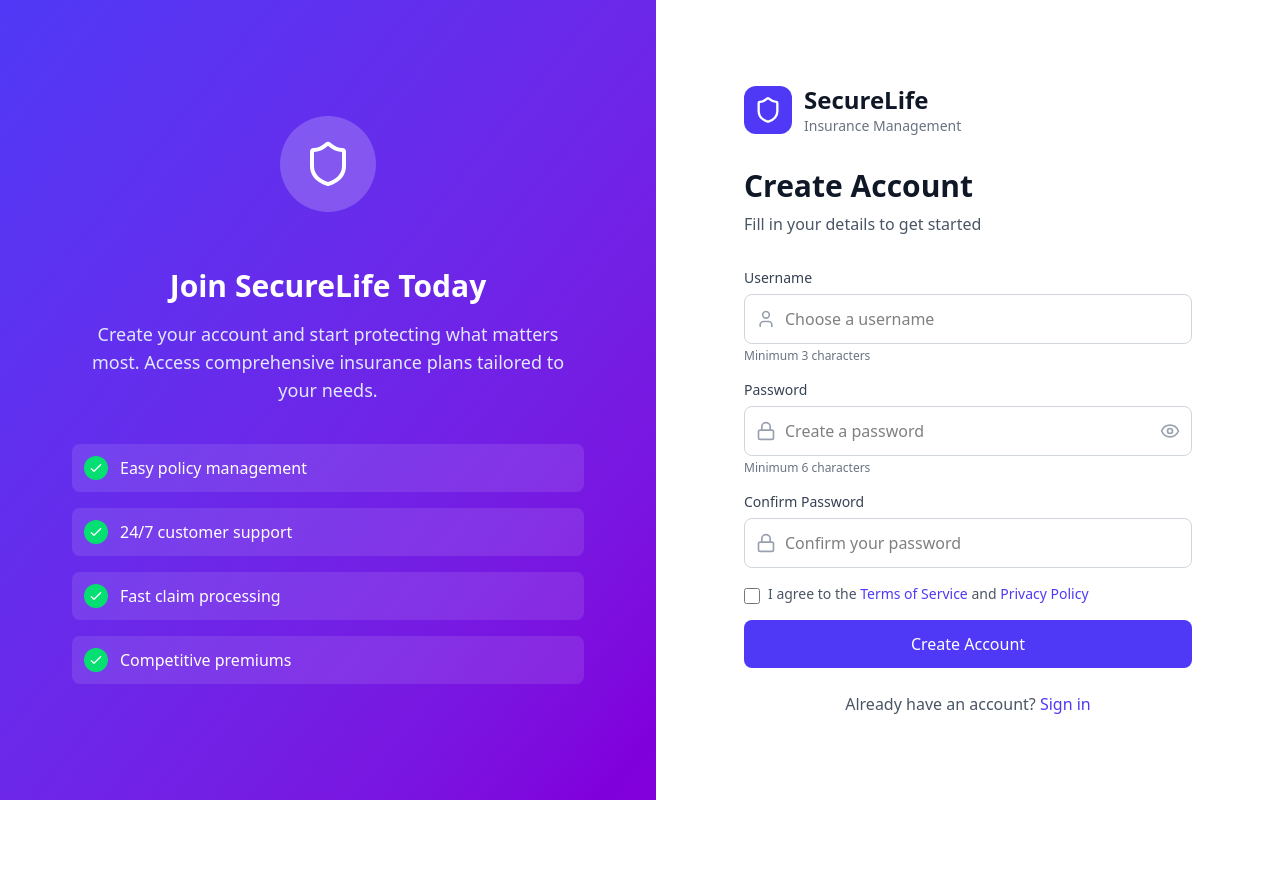
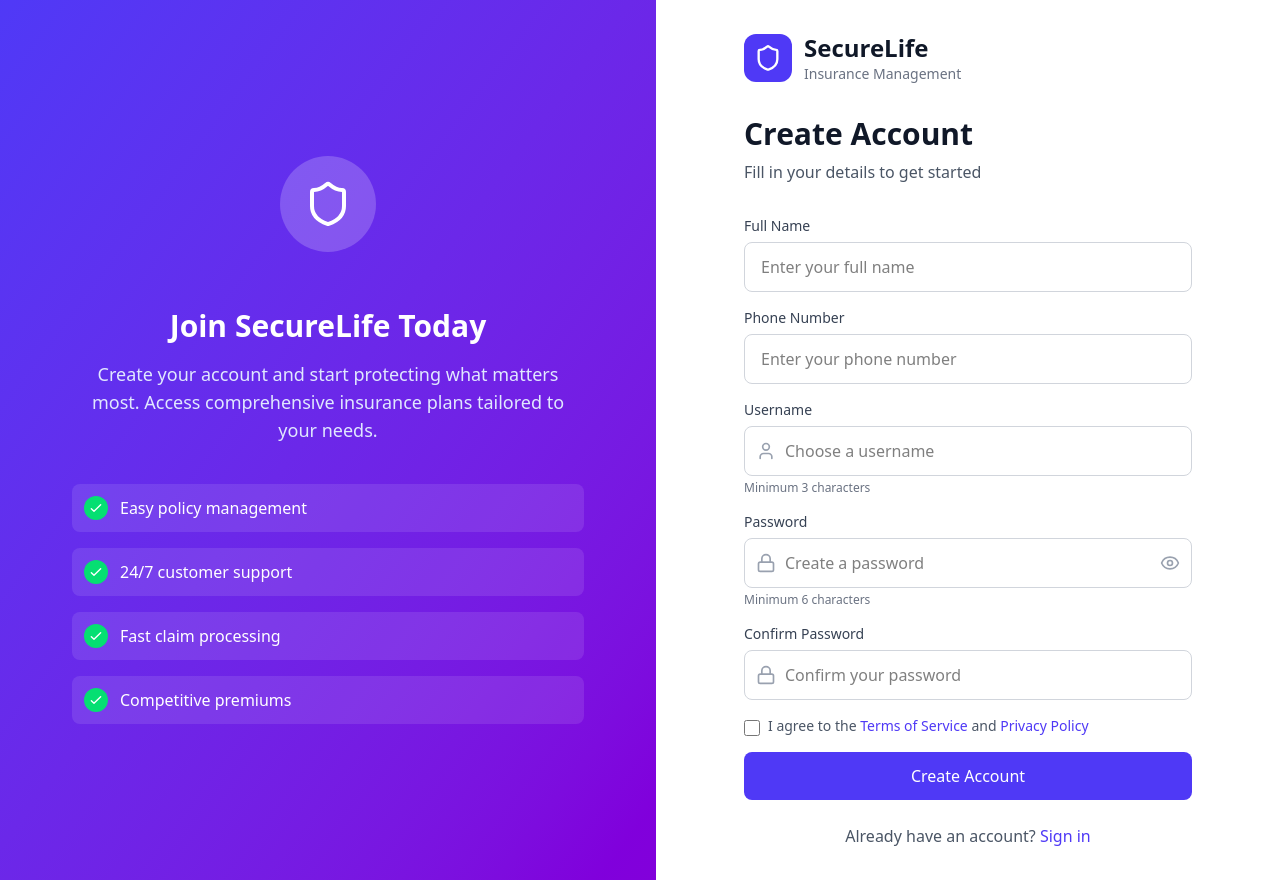
Before and after one commit to SahilLokhande2604/insurance-final, a React (Vite) app: page /register in a window 1280 px wide. Before the commit the page ends 800 px from the top, so only its background shows below. Built offline with nearby package versions, Linux system fonts and the light colour scheme.

Commit message:
small update in my-policy, policy

```diff
--- a/src/api/authApi.js
+++ b/src/api/authApi.js
@@ -146,6 +146,8 @@ export const authApi = {
     const response = await axiosInstance.post("/api/users/register", {
       username: data.username,
       password: data.password,
+      name: data.name,
+      phone: data.phone,
     });
 
     return {
@@ -155,6 +157,12 @@ export const authApi = {
   },
 
   async logout() {
+    // console.log(loggedInUser);
+    console.log(localStorage.getItem("username"));
+    console.log(localStorage.getItem("token"));
+    localStorage.removeItem("username");
+    console.log("username: ", localStorage.getItem("username"));
+    // localStorage.removeItem("username");
     localStorage.removeItem("token");
   },
 
--- a/src/api/policyApi.js
+++ b/src/api/policyApi.js
@@ -294,8 +294,8 @@ import axiosInstance from "./axiosInstance.js";
 
 
 const token = localStorage.getItem("token");
-const loggedInUser = token ? getUserFromToken(token) : null;
-
+const loggedInUser = localStorage.getItem("username") || (token ? getUserFromToken(token).username : null);
+console.log("Logged in user in policyApi:", loggedInUser);
 
 export const policyApi = {
 
@@ -372,27 +372,17 @@ async getMyPolicies(username) {
     return response.data;
   },
 
-  // =========================
-// PAYMENT SERVICE APIs
-// =========================
-async getUserPayments() {
-    const token = localStorage.getItem("token");
-    if (!token) throw new Error("User not logged in");
-
-    const loggedInUser = getUserFromToken(token);
-    if (!loggedInUser?.username) throw new Error("Invalid user token");
-
+  async getUserPayments() {
     const response = await axiosInstance.get(
       `/api/payments/my-payments`,
       {
         headers: {
-          "X-USERNAME": loggedInUser.username, // send username to backend
+          "X-USERNAME": loggedInUser?.username || "default-user", // send username from component
         },
       }
     );
     return response.data;
-},
-
+  },
 
 
 
--- a/src/pages/Policies.jsx
+++ b/src/pages/Policies.jsx
@@ -218,7 +218,7 @@ export function Policies() {
   // }, [userId]);
 
   const token = localStorage.getItem("token");
-  const loggedInUser = token ? getUserFromToken(token) : null;
+  const loggedInUser = localStorage.getItem("username") || (token ? getUserFromToken(token)?.username : null);
 
 
   useEffect(() => {
@@ -227,7 +227,7 @@ export function Policies() {
       const allPolicies = await policyApi.getAllPolicies();
       setPolicies(allPolicies);
 
-      const myPolicies = await policyApi.getMyPolicies();
+      const myPolicies = await policyApi.getMyPolicies(loggedInUser);
       setUserPolicies(myPolicies);
 
     } catch (error) {
--- a/src/pages/Register.jsx
+++ b/src/pages/Register.jsx
@@ -8,6 +8,8 @@ export function Register() {
     username: '',
     password: '',
     confirmPassword: '',
+    name: '',
+    phoneNo: '',
   });
   const [showPassword, setShowPassword] = useState(false);
   const [error, setError] = useState('');
@@ -48,6 +50,8 @@ export function Register() {
       await register({
         username: formData.username,
         password: formData.password,
+        name: formData.name,
+        phoneNo: formData.phoneNo,
       });
 
       // Redirect to dashboard after successful registration
@@ -120,6 +124,36 @@ export function Register() {
 
           {/* Form */}
           <form onSubmit={handleSubmit} className="space-y-4">
+            <div>
+              <label className="block text-sm font-medium text-gray-700 mb-1.5">
+                Full Name
+              </label>
+              <input
+                type="text"
+                name="name"
+                value={formData.name}
+                onChange={handleChange}
+                placeholder="Enter your full name"
+                className="w-full pl-4 pr-4 py-3 border border-gray-300 rounded-lg focus:ring-2 focus:ring-indigo-500 focus:border-indigo-500 outline-none transition-all"
+                required
+                minLength={2}
+              />
+            </div>
+            <div>
+              <label className="block text-sm font-medium text-gray-700 mb-1.5">
+                Phone Number
+              </label>
+              <input
+                type="tel"
+                name="phoneNo"
+                value={formData.phoneNo}
+                onChange={handleChange}
+                placeholder="Enter your phone number"
+                className="w-full pl-4 pr-4 py-3 border border-gray-300 rounded-lg focus:ring-2 focus:ring-indigo-500 focus:border-indigo-500 outline-none transition-all"
+                required
+                pattern="[0-9\-\+\s]{7,15}"
+              />
+            </div>
             <div>
               <label className="block text-sm font-medium text-gray-700 mb-1.5">
                 Username
--- a/src/pages/admin/AdminPolicies.jsx
+++ b/src/pages/admin/AdminPolicies.jsx
@@ -113,10 +113,12 @@ export function AdminPolicies() {
     }
   };
 
-  const filteredPolicies = policies.filter(policy =>
-    policy.name.toLowerCase().includes(searchTerm.toLowerCase()) ||
-    policy.type.toLowerCase().includes(searchTerm.toLowerCase())
-  );
+  const filteredPolicies = policies.filter(policy => {
+    const name = policy.name ? policy.name.toLowerCase() : '';
+    const type = policy.type ? policy.type.toLowerCase() : '';
+    const search = searchTerm ? searchTerm.toLowerCase() : '';
+    return name.includes(search) || type.includes(search);
+  });
 
   if (isLoading) {
     return (
--- a/src/pages/admin/AdminUsers.jsx
+++ b/src/pages/admin/AdminUsers.jsx
@@ -22,11 +22,12 @@ export function AdminUsers() {
     fetchData();
   }, []);
 
-  const filteredUsers = users.filter(
-    (user) =>
-      user.name.toLowerCase().includes(searchTerm.toLowerCase()) ||
-      user.email.toLowerCase().includes(searchTerm.toLowerCase())
-  );
+  const filteredUsers = users.filter((user) => {
+    const name = user.name ? user.name.toLowerCase() : '';
+    const email = user.email ? user.email.toLowerCase() : '';
+    const search = searchTerm ? searchTerm.toLowerCase() : '';
+    return name.includes(search) || email.includes(search);
+  });
 
   if (isLoading) {
     return (
@@ -58,7 +59,7 @@ export function AdminUsers() {
           </div>
         </div>
 
-        <div className="bg-white rounded-xl p-6 shadow-sm border border-gray-100">
+        {/* <div className="bg-white rounded-xl p-6 shadow-sm border border-gray-100">
           <div className="flex items-center gap-4">
             <div className="h-12 w-12 bg-green-100 rounded-xl flex items-center justify-center">
               <Calendar className="h-6 w-6 text-green-600" />
@@ -79,7 +80,7 @@ export function AdminUsers() {
               <p className="text-sm text-gray-500">New This Month</p>
             </div>
           </div>
-        </div>
+        </div> */}
       </div>
 
       {/* Search */}
@@ -114,17 +115,20 @@ export function AdminUsers() {
               <thead className="bg-gray-50 border-b border-gray-100">
                 <tr>
                   <th className="px-6 py-4 text-left text-xs font-semibold text-gray-600 uppercase tracking-wider">
-                    User
+                    Name
                   </th>
                   <th className="px-6 py-4 text-left text-xs font-semibold text-gray-600 uppercase tracking-wider">
+                    Username
+                  </th>
+                  {/* <th className="px-6 py-4 text-left text-xs font-semibold text-gray-600 uppercase tracking-wider">
                     Email
-                  </th>
+                  </th> */}
                   <th className="px-6 py-4 text-left text-xs font-semibold text-gray-600 uppercase tracking-wider">
                     Phone
                   </th>
-                  <th className="px-6 py-4 text-left text-xs font-semibold text-gray-600 uppercase tracking-wider">
+                  {/* <th className="px-6 py-4 text-left text-xs font-semibold text-gray-600 uppercase tracking-wider">
                     Joined
-                  </th>
+                  </th> */}
                   <th className="px-6 py-4 text-left text-xs font-semibold text-gray-600 uppercase tracking-wider">
                     Role
                   </th>
@@ -138,36 +142,35 @@ export function AdminUsers() {
                       <div className="flex items-center gap-3">
                         <div className="h-10 w-10 rounded-full bg-indigo-600 flex items-center justify-center">
                           <span className="text-sm font-bold text-white">
-                            {user.name.charAt(0).toUpperCase()}
+                            {user.name ? user.name.charAt(0).toUpperCase() : '?'}
                           </span>
                         </div>
                         <p className="font-medium text-gray-900">
-                          {user.name}
+                          {user.name || 'N/A'}
                         </p>
                       </div>
                     </td>
-
                     <td className="px-6 py-4">
+                      <p className="text-gray-900">{user.username || 'N/A'}</p>
+                    </td>
+                    {/* <td className="px-6 py-4">
                       <div className="flex items-center gap-2 text-gray-600">
                         <Mail className="h-4 w-4 text-gray-400" />
-                        {user.email}
+                        {user.email || 'N/A'}
                       </div>
-                    </td>
-
+                    </td> */}
                     <td className="px-6 py-4">
                       <div className="flex items-center gap-2 text-gray-600">
                         <Phone className="h-4 w-4 text-gray-400" />
-                        {user.phone || 'Not provided'}
+                        {user.phoneNo || user.phone || 'Not provided'}
                       </div>
                     </td>
-
-                    <td className="px-6 py-4">
+                    {/* <td className="px-6 py-4">
                       <div className="flex items-center gap-2 text-gray-600">
                         <Calendar className="h-4 w-4 text-gray-400" />
-                        {new Date(user.createdAt).toLocaleDateString()}
+                        {user.createdAt ? new Date(user.createdAt).toLocaleDateString() : 'N/A'}
                       </div>
-                    </td>
-
+                    </td> */}
                     <td className="px-6 py-4">
                       <span className="px-3 py-1 text-xs font-medium bg-indigo-100 text-indigo-700 rounded-full">
                         {user.role}
```
